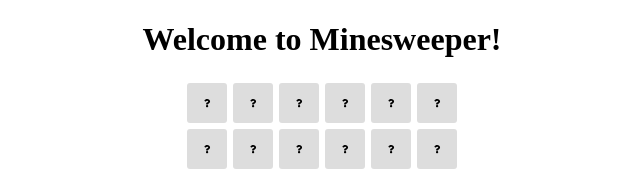
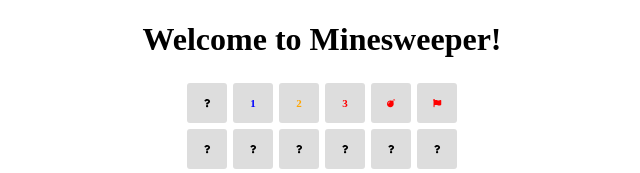
Before and after one commit to andrescabana86/react-minesweeper, a React app: page / in a window 1280 px wide. Shown: the top 173 px of the page, without its empty margins (318-958 px from the left). Built offline with nearby package versions, Linux system fonts and the light colour scheme.

Commit message:
feat: change cell on click when it is not on revealed status

```diff
--- a/src/app/containers/board.tsx
+++ b/src/app/containers/board.tsx
@@ -14,9 +14,11 @@
       <section className="board__container">
         {
           this.props.board.matrix.map((row:any, idx:number) => {
+            const children = row.children.map((childPosition:string) =>
+              this.props.board.cells[childPosition]);
             return (
               <Row key={idx}
-                children={row.children}
+                children={children}
                 revealCell={this.onRevealCell.bind(this)} />
             );
           })
@@ -29,6 +31,7 @@
 const mapStateToProps = (state:any) => ({
   board: {
     matrix: state.board,
+    cells: state.cellsByXY,
   },
 });
 
--- a/src/app/helpers/index.ts
+++ b/src/app/helpers/index.ts
@@ -1,6 +1,10 @@
 import { CELL_STATUSES } from '../constants';
 
-export const revealCell = (state:any, cellPosition:string) => {
-  const cell = state.board[0].children[0];
+export const revealCellAndTestPosition = (state:any, cellPosition:string) => {
+  const cell = state.cellsByXY[cellPosition];
+  revealCell(cell);
+};
+
+const revealCell = (cell:any) => {
   cell.status = CELL_STATUSES.revealed;
 };
```
